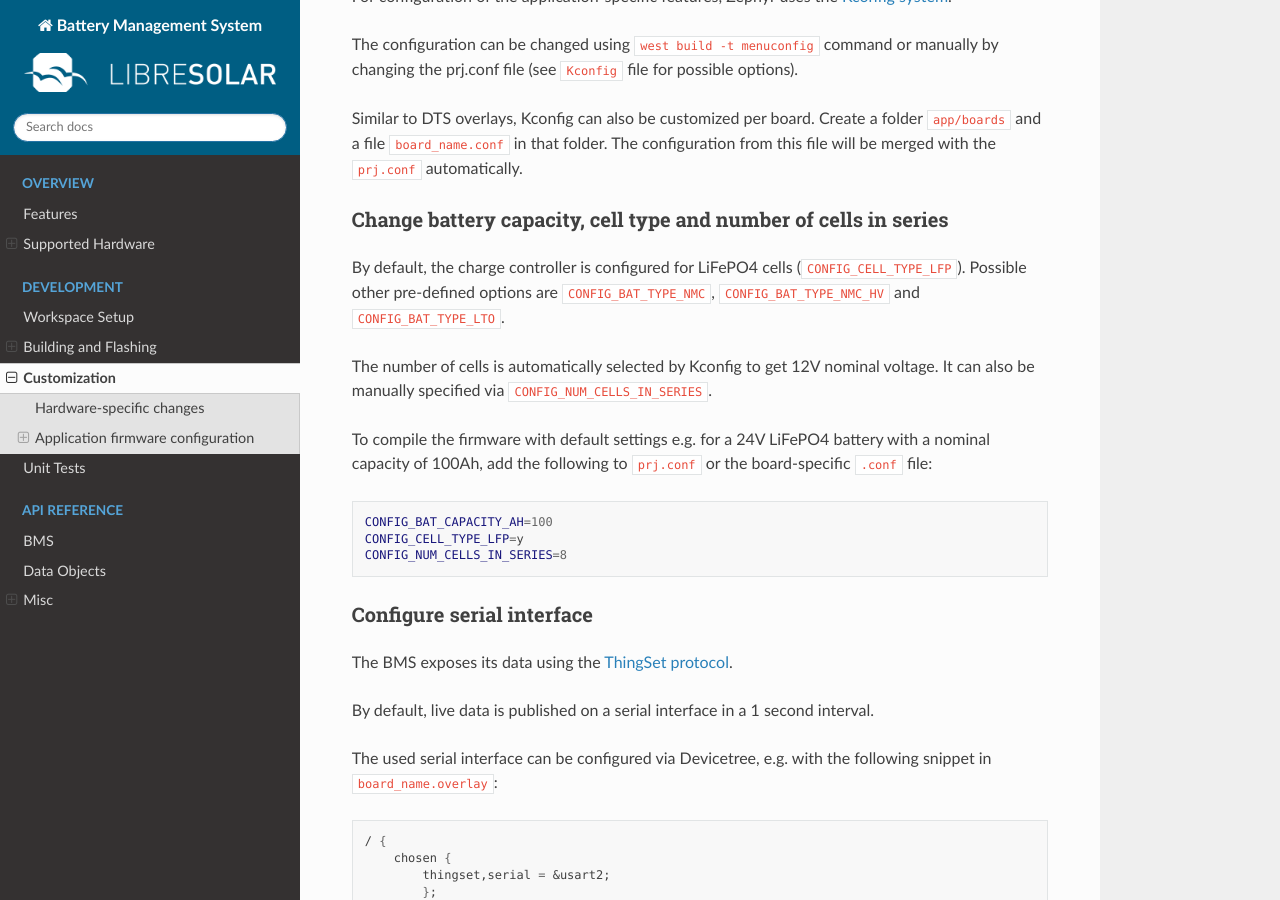
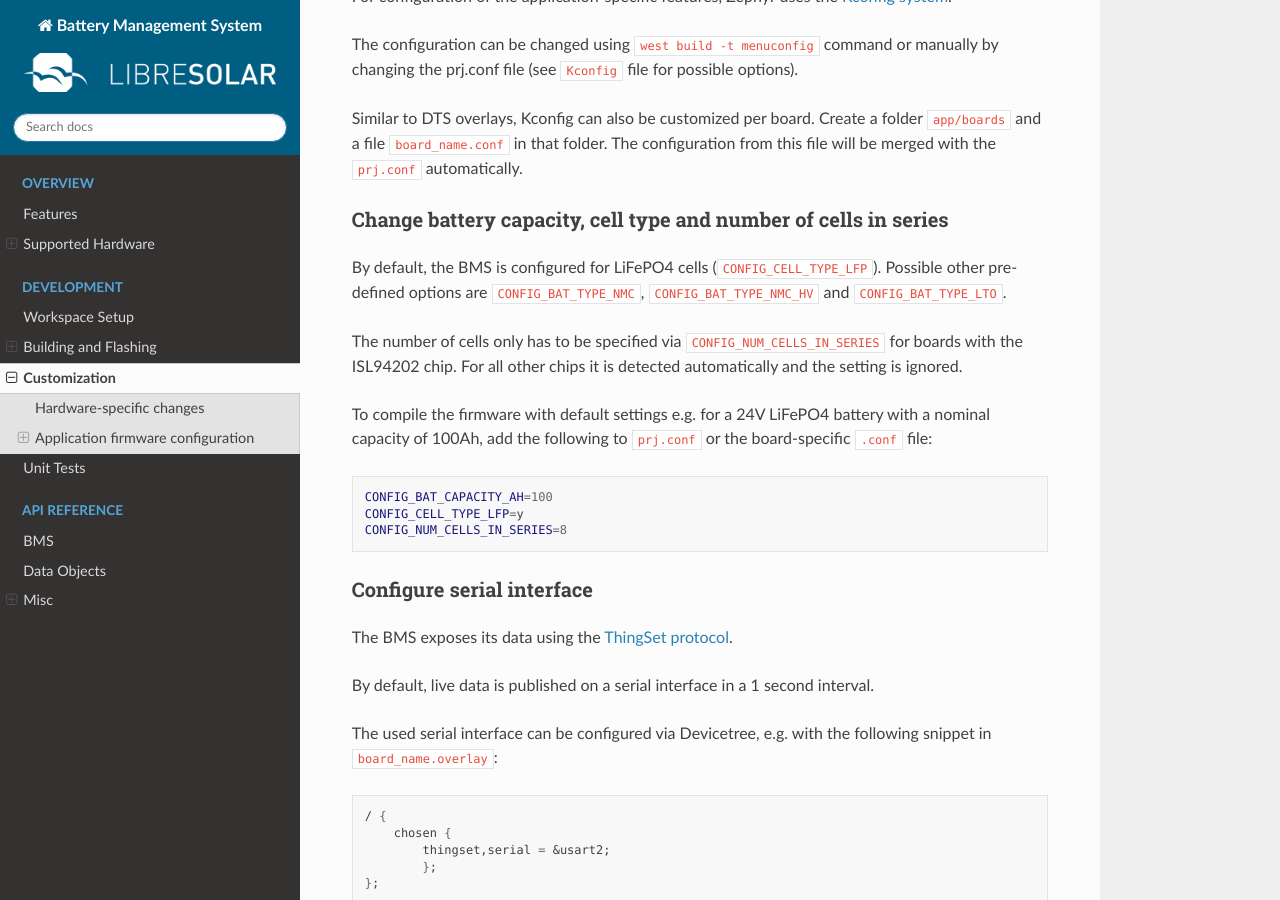
Before and after one commit to LibreSolar/bms-firmware, a Sphinx documentation site: the page built from docs/src/dev/customization.rst, in a window 1280 px wide and 900 px high, scrolled down 578 px. Built offline with Sphinx 7.4.7 and the Read the Docs theme 2.0.0, drawn with Linux system fonts in a browser that asks for light colours.

Commit message:
Document that number of cells is usually detected automatically

```diff
--- a/docs/src/dev/customization.rst
+++ b/docs/src/dev/customization.rst
@@ -34,12 +34,12 @@ the ``prj.conf`` automatically.
 Change battery capacity, cell type and number of cells in series
 """"""""""""""""""""""""""""""""""""""""""""""""""""""""""""""""
 
-By default, the charge controller is configured for LiFePO4 cells (``CONFIG_CELL_TYPE_LFP``).
+By default, the BMS is configured for LiFePO4 cells (``CONFIG_CELL_TYPE_LFP``).
 Possible other pre-defined options are ``CONFIG_BAT_TYPE_NMC``, ``CONFIG_BAT_TYPE_NMC_HV`` and
 ``CONFIG_BAT_TYPE_LTO``.
 
-The number of cells is automatically selected by Kconfig to get 12V nominal voltage. It can also be
-manually specified via ``CONFIG_NUM_CELLS_IN_SERIES``.
+The number of cells only has to be specified via ``CONFIG_NUM_CELLS_IN_SERIES`` for boards with the
+ISL94202 chip. For all other chips it is detected automatically and the setting is ignored.
 
 To compile the firmware with default settings e.g. for a 24V LiFePO4 battery with a nominal capacity
 of 100Ah, add the following to ``prj.conf`` or the board-specific ``.conf`` file:
```
Also changed, not shown: 1 other file.
